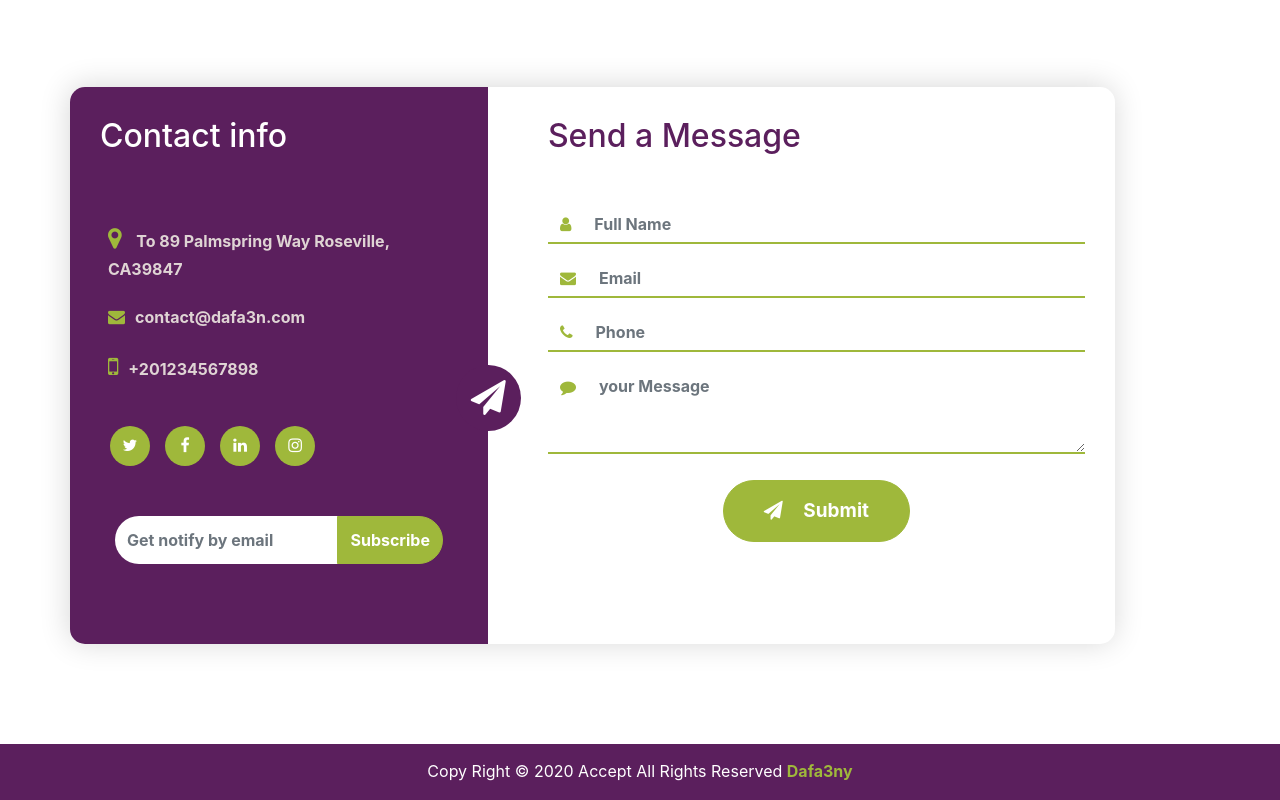
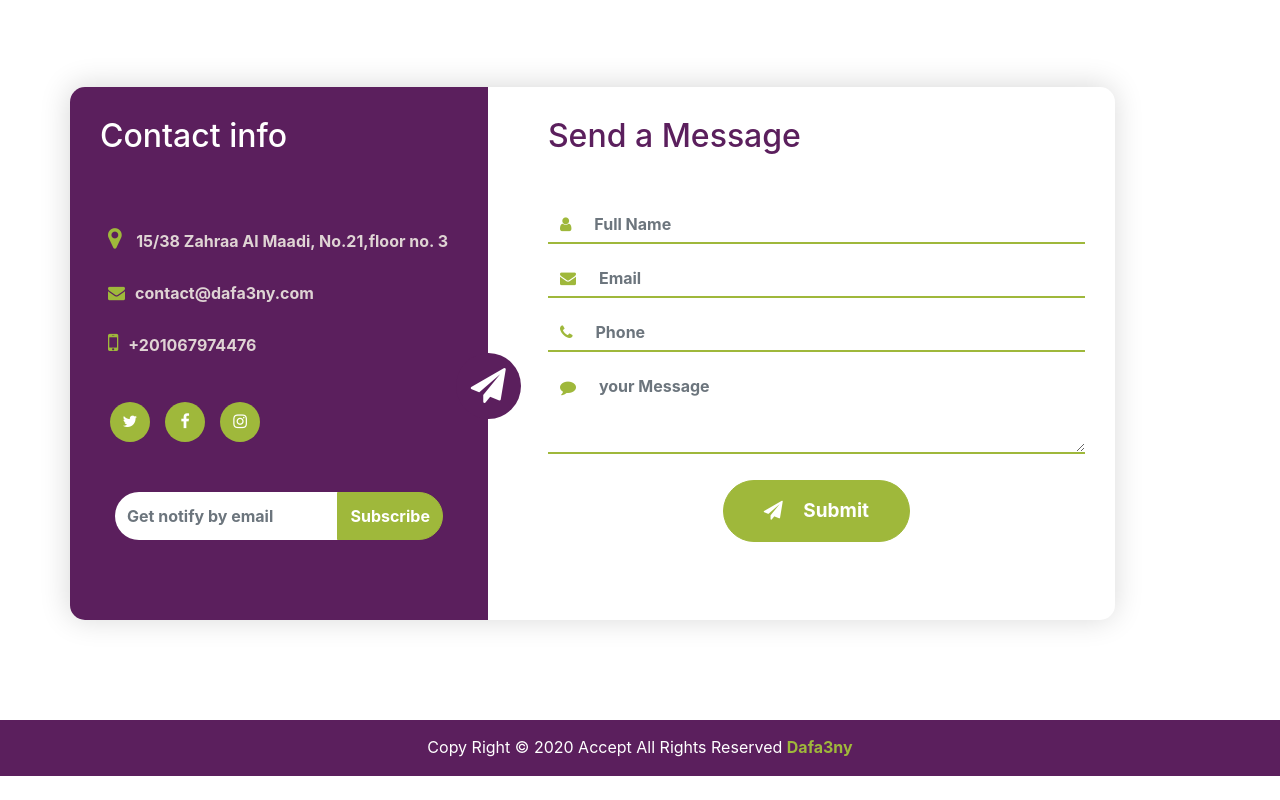
Before and after one commit to ebishbishy10/elbishbishy10.githup.io, a plain HTML site: page index.html in a window 1280 px wide. Shown: the part 4642-5442 px from the top of the page. After the commit the page ends 5418 px from the top, so only its background shows below. Drawn offline with Linux system fonts and the light colour scheme.

Commit message:
update address

```diff
--- a/index.html
+++ b/index.html
@@ -361,19 +361,19 @@
                                 <h2>Contact info</h2>
                                 <div class="info">
                                     <p><span><i class="fa fa-map-marker"></i></span>
-                                        <a href="#">To 89 Palmspring Way Roseville, CA39847</a>
+                                        <a href="https://goo.gl/maps/VhfuNxSgRmFy1MEv7" target="_blank">15/38 Zahraa Al Maadi, No.21,floor no. 3</a>
                                     </p>
                                     <p><span><i class="fa fa-envelope" style="font-size: 17px;"></i></span><a
-                                            href="#">contact@dafa3n.com</a></p>
-                                    <p><span><i class="fa fa-mobile"></i></span><a href="#">+201234567898</a></p>
+                                            >contact@dafa3ny.com</a></p>
+                                    <p><span><i class="fa fa-mobile"></i></span><a >+201067974476</a></p>
                                 </div>
                                 <div class="social">
                                     <ul class="list-group list-group-horizontal">
-                                        <li class="list-group-item"><a href="#"><i class="fa fa-twitter"></i></a></li>
-                                        <li class="list-group-item"><a href="#"><i class="fa fa-facebook-f"></i></a>
+                                        <li class="list-group-item"><a href="https://twitter.com/dafa3ny"><i class="fa fa-twitter"></i></a></li>
+                                        <li class="list-group-item"><a href="https://www.facebook.com/Dafa3ny-105652544430873"><i class="fa fa-facebook-f"></i></a>
                                         </li>
-                                        <li class="list-group-item"><a href="#"><i class="fa fa-linkedin"></i></a></li>
-                                        <li class="list-group-item"><a href="#"><i class="fa fa-instagram"></i></a></li>
+                                        <!-- <li class="list-group-item"><a href="#"><i class="fa fa-linkedin"></i></a></li> -->
+                                        <li class="list-group-item"><a href="https://www.instagram.com/dafa3ny/"><i class="fa fa-instagram"></i></a></li>
                                     </ul>
                                 </div>
                                 <div class="subscribe">
```
